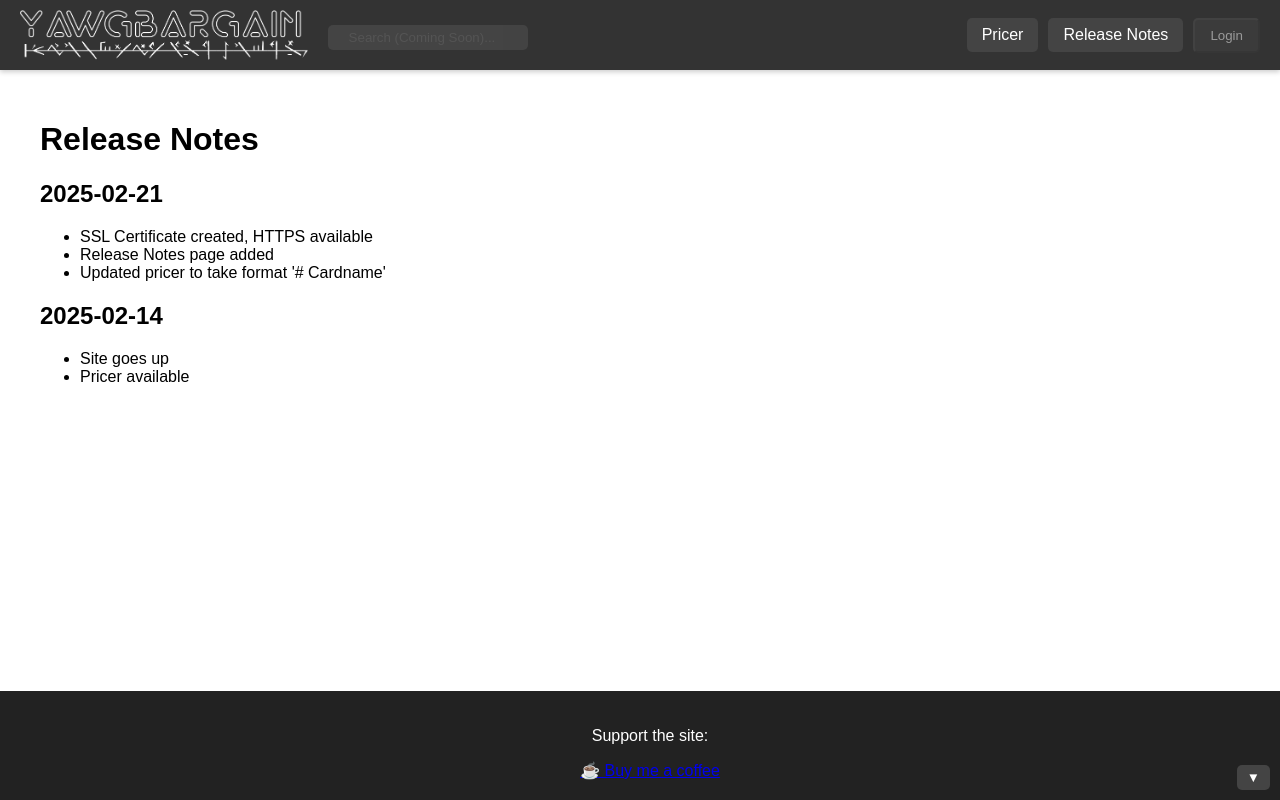
After one commit to CarsonJoshua/yawgbargain, a Flask app: template app/templates/release_notes.html in a window 1280 px wide. The commit adds this page. Run offline with Flask 3, Linux system fonts and the light colour scheme; the template is opened without the code that fills it, so the values that code supplies are empty; parts of the project's set-up code (start-up, migrations or seed data) failed here and were passed over.

Commit message:
added release notes page and release notes for past week

```diff
--- a/app/templates/base.html
+++ b/app/templates/base.html
@@ -21,6 +21,7 @@
 
         <div class="user-actions">
             <a href="/pricer" class="nav-btn">Pricer</a>
+            <a href="/release_notes" class="nav-btn">Release Notes</a>
             {% if user %}
                 <a href="/decks" class="nav-btn">My Decks</a>
                 <a href="/profile" class="nav-btn">Account</a>
--- /dev/null
+++ b/app/templates/release_notes.html
@@ -0,0 +1,24 @@
+{% extends 'base.html' %}
+
+{% block title %}YawgBargain - Home{% endblock %}
+
+{% block content %}
+<div style="padding: 20px;">
+    <h1>Release Notes</h1>
+    <h2>2025-02-21</h2>
+    <p>
+        <ul>
+            <li>SSL Certificate created, HTTPS available</li>
+            <li>Release Notes page added</li>
+            <li>Updated pricer to take format '# Cardname'</li>
+        </ul>
+    </p>
+    <h2>2025-02-14</h2>
+    <p>
+        <ul>
+            <li>Site goes up</li>
+            <li>Pricer available</li>
+        </ul>
+    </p>
+</div>
+{% endblock %}
```
